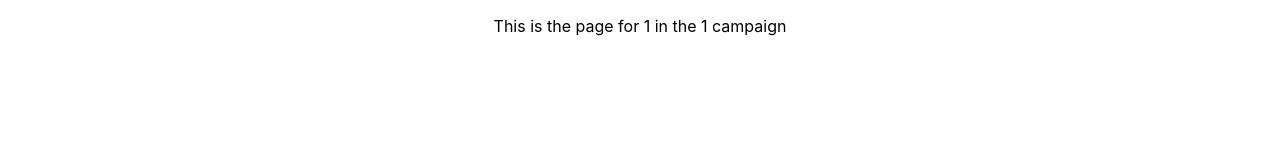
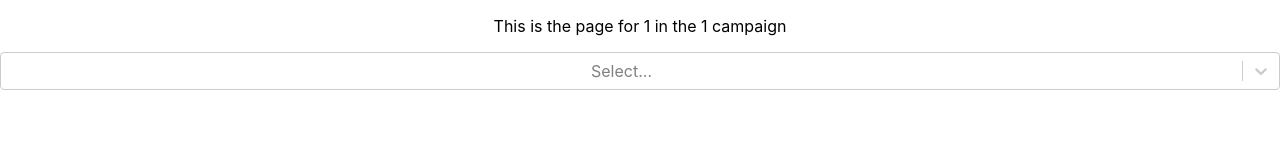
Before and after one commit to MichaelMcCulloch/Stellarust5, a React (Create React App) app in the folder frontend_client/: page /c/1/e/1 in a window 1280 px wide. Shown: the top 160 px of the page. Built offline with nearby package versions, Linux system fonts and the light colour scheme; no server answers.

Commit message:
multi select works, but throws error when selecting new resource

```diff
--- a/frontend_client/package.json
+++ b/frontend_client/package.json
@@ -12,6 +12,7 @@
     "react-google-charts": "^4.0.0",
     "react-router-dom": "^6.4.1",
     "react-scripts": "^5.0.1",
+    "react-select": "^5.4.0",
     "web-vitals": "^2.1.4"
   },
   "scripts": {
--- a/frontend_client/src/EmpirePage.js
+++ b/frontend_client/src/EmpirePage.js
@@ -1,7 +1,7 @@
 
 import React from "react";
 import { useParams } from "react-router-dom";
-import ResourceSummary from "./ResourceSummary";
+import ResourceSummaryContainer from "./ResourceSummaryContainer";
 
 
 class EmpirePage extends React.Component {
@@ -15,9 +15,13 @@ class EmpirePage extends React.Component {
     render() {
         if (this.props.empire_name && this.props.campaign_name) {
 
+
+
+
+
             return <div><p>
                 This is the page for  {this.props.empire_name} in the {this.props.campaign_name} campaign</p>
-                <ResourceSummary campaign_name={this.props.campaign_name} empire_name={this.props.empire_name} resources={["Alloys", "Influence"]} />
+                <ResourceSummaryContainer campaign_name={this.props.campaign_name} empire_name={this.props.empire_name} />
             </div>
         } else {
             return <></>
--- a/frontend_client/src/ResourceSummary.js
+++ b/frontend_client/src/ResourceSummary.js
@@ -9,7 +9,7 @@ function ResourceSummaryChart(props) {
         chartType="LineChart"
         width="100%"
         height="400px"
-        data={props.data.data}
+        data={props.data}
         options={{
             title: "Alloy Stockpile Over Time",
             curveType: "function",
@@ -24,14 +24,32 @@ class ResourceSummary extends React.Component {
 
     constructor(props) {
         super(props);
-        this.state = {
-            data: [["Date"].concat(this.props.resources)]
-        };
+
+        this.state = { data: [] }
 
     }
     componentDidMount() {
+        console.log("componentDidMount");
 
-        let resource_code_string = this.props.resources.join("")
+        this.createEventSource();
+
+
+    }
+    componentDidUpdate(prevProps) {
+        console.log("componentDidUpdate");
+        if (this.props.resources != prevProps.resources) // Check if it's a new user, you can also use some unique property, like the ID  (this.props.user.id !== prevProps.user.id)
+        {
+            this.eventSource.close()
+            this.state.data = [];
+
+            this.createEventSource();
+        }
+
+    }
+
+    createEventSource() {
+        console.log("createEventSource");
+        let resource_code_string = this.props.resources.join("");
 
         this.eventSource = new EventSource(GET_REMOTE_HOST(this.props.campaign_name + "/" + this.props.empire_name + "/resourcesummary/" + resource_code_string));
 
@@ -40,24 +58,25 @@ class ResourceSummary extends React.Component {
 
         this.eventSource.onmessage = (e) => {
             const new_data = JSON.parse(e.data).ResourceSummary.map(x => [x[0]].concat(x[1]));
-            this.setState({ data: this.state.data.concat(new_data) })
+            this.setState({ data: this.state.data.concat(new_data) });
 
-        }
-
-
+        };
     }
     componentWillUnmount() {
+        console.log("componentWillUnmount");
 
         this.eventSource.close()
     }
     render() {
+        console.log("render");
 
         if (this.state.data.length > 1) {
-
             if (this.props.empire_name && this.props.campaign_name) {
-                return <ResourceSummaryChart data={this.state} />
+                let data = [["Date"].concat(this.props.resources)].concat(this.state.data)
+                console.log(data);
+                return <ResourceSummaryChart data={data} />
             } else {
-                return <>No Data</>
+                return <></>
             }
         }
     }
--- /dev/null
+++ b/frontend_client/src/ResourceSummaryContainer.js
@@ -0,0 +1,72 @@
+
+import React from "react";
+import ResourceSummary from "./ResourceSummary";
+
+import Select from 'react-select';
+
+const options = [
+    { value: 'Energy', label: 'Energy' },
+    { value: 'Minerals', label: 'Minerals' },
+    { value: 'Food', label: 'Food' },
+    { value: 'Physics', label: 'Physics' },
+    { value: 'Society', label: 'Society' },
+    { value: 'Engineering', label: 'Engineering' },
+    { value: 'Influence', label: 'Influence' },
+    { value: 'Unity', label: 'Unity' },
+    { value: 'ConsumerGoods', label: 'Consumer Goods' },
+    { value: 'Alloys', label: 'Alloys' },
+    { value: 'Motes', label: 'Motes' },
+    { value: 'Gasses', label: 'Gasses' },
+    { value: 'Crystals', label: 'Crystals' },
+    { value: 'LivingMetal', label: 'Living Metal' },
+    { value: 'Zro', label: 'Zro' },
+    { value: 'DarkMatter', label: 'Dark Matter' },
+    { value: 'Nanites', label: 'Nanites' }
+]
+
+const MyComponent = ({ oc: updateResources }) => (
+    <Select options={options}
+        isMulti
+        onChange={(e) => {
+            let opts = e.map((e) => e.value);
+            updateResources(opts)
+        }} />
+)
+
+class ResourceSummaryContainer extends React.Component {
+
+    constructor(props) {
+        super(props);
+        this.state = { selection: [] };
+
+    }
+
+    onChange = (options) => {
+        this.setState({ selection: options })
+    }
+    render() {
+        if (this.props.empire_name && this.props.campaign_name) {
+            if (this.state.selection.length > 0) {
+                return <div>
+                    <MyComponent oc={this.onChange} />
+                    <ResourceSummary campaign_name={this.props.campaign_name} empire_name={this.props.empire_name} resources={this.state.selection} />
+
+                </div>
+            } else {
+
+                return <div>
+                    <MyComponent oc={this.onChange} />
+
+                </div>
+            }
+
+        } else {
+            return <></>
+        }
+    }
+}
+
+
+
+
+export default ResourceSummaryContainer;
```
Also changed, not shown: 2 other files (tests, documents, lock files or other folders).
